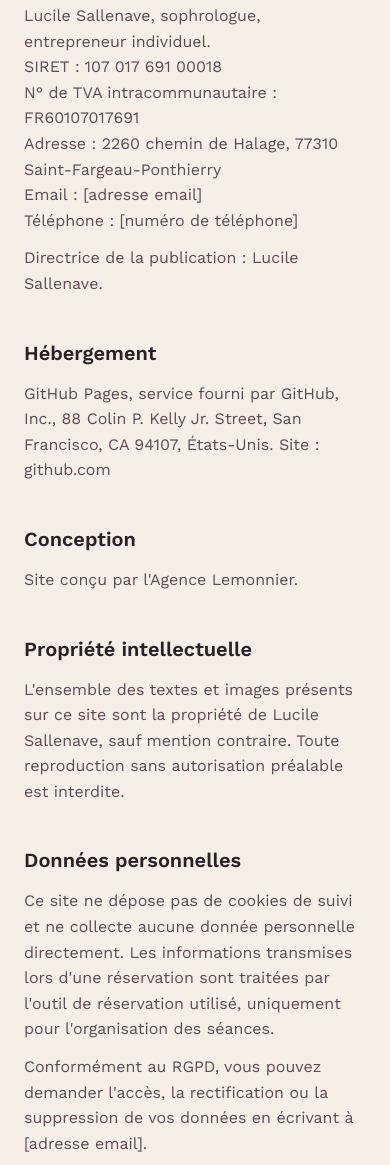
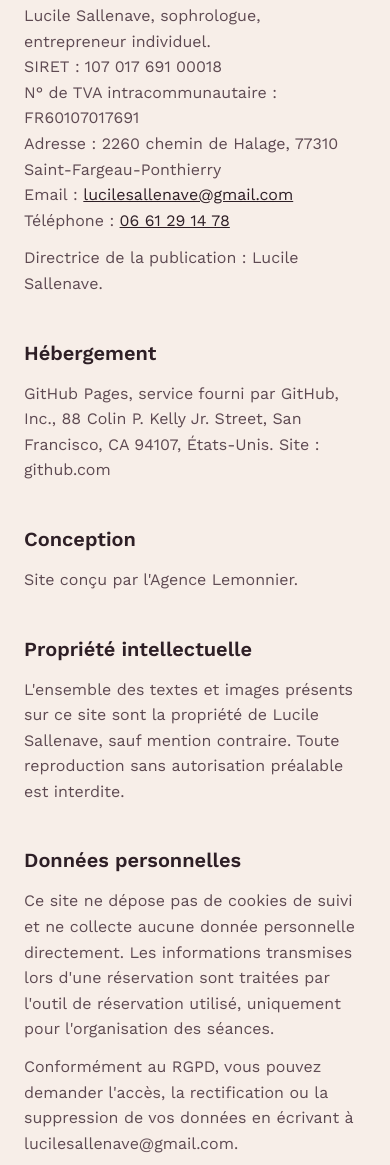
Before and after one commit to lucilesallenave/site-sophrologue, a plain HTML site: page mentions-legales.html in a window 390 px wide. Shown: the part 294-1459 px from the top of the page. Drawn offline with nearby package versions, Linux system fonts and the light colour scheme.

Commit message:
Mentions légales : email et téléphone
Co-Authored-By: Claude Opus 5.5 <noreply@anthropic.com>
Claude-Session: https://claude.ai/code/session_01BtxQF1CXEQLRAW2bq3qfNP

```diff
--- a/mentions-legales.html
+++ b/mentions-legales.html
@@ -33,8 +33,8 @@
     SIRET&nbsp;: 107 017 691 00018<br>
     N° de TVA intracommunautaire&nbsp;: FR60107017691<br>
     Adresse&nbsp;: 2260 chemin de Halage, 77310 Saint-Fargeau-Ponthierry<br>
-    Email&nbsp;: [adresse email]<br>
-    Téléphone&nbsp;: [numéro de téléphone]</p>
+    Email&nbsp;: <a href="mailto:lucilesallenave@gmail.com">lucilesallenave@gmail.com</a><br>
+    Téléphone&nbsp;: <a href="tel:+33661291478">06 61 29 14 78</a></p>
     <p>Directrice de la publication&nbsp;: Lucile Sallenave.</p>
 
     <h2>Hébergement</h2>
@@ -48,7 +48,7 @@
 
     <h2>Données personnelles</h2>
     <p>Ce site ne dépose pas de cookies de suivi et ne collecte aucune donnée personnelle directement. Les informations transmises lors d'une réservation sont traitées par l'outil de réservation utilisé, uniquement pour l'organisation des séances.</p>
-    <p>Conformément au RGPD, vous pouvez demander l'accès, la rectification ou la suppression de vos données en écrivant à [adresse email].</p>
+    <p>Conformément au RGPD, vous pouvez demander l'accès, la rectification ou la suppression de vos données en écrivant à lucilesallenave@gmail.com.</p>
     <p>Les polices de caractères du site sont fournies par Google Fonts&nbsp;; leur chargement transmet votre adresse IP à Google.</p>
 
     <h2>Avertissement</h2>
```
